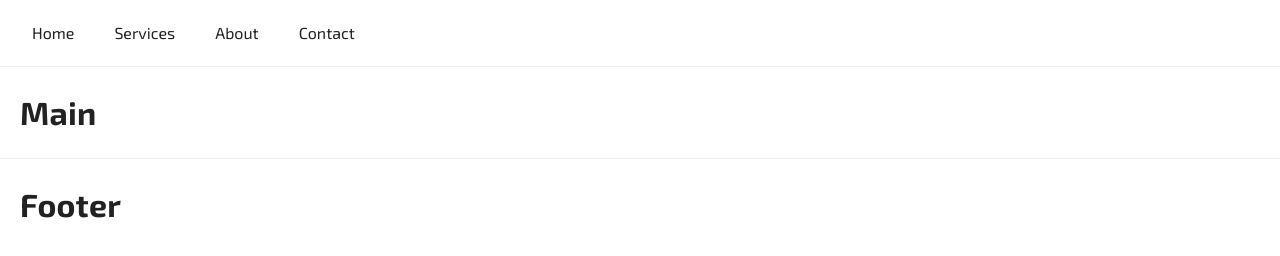
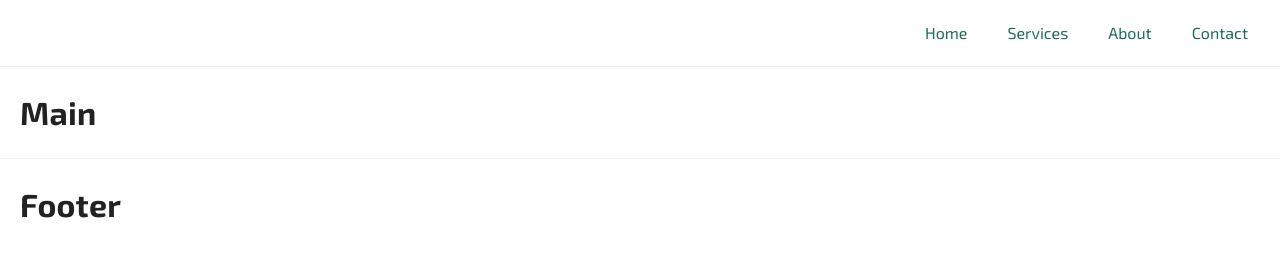
Before and after one commit to vkk-web-dev/fimmpro, a plain HTML site: page index.html in a window 1280 px wide. Drawn offline with Linux system fonts and the light colour scheme.

Commit message:
Style nav: right-aligned, white bg, #1f6d5c, capitalized

```diff
--- a/styles.css
+++ b/styles.css
@@ -45,19 +45,25 @@ h1 {
 }
 
 /* Header navigation */
+.site-nav {
+  background-color: #ffffff;
+}
 .site-nav ul {
   list-style: none;
   margin: 0;
   padding: 0;
   display: flex;
+  justify-content: flex-end;
+  width: 100%;
   gap: 1rem;
 }
 
 .site-nav a {
   text-decoration: none;
-  color: var(--text-color);
+  color: #1f6d5c;
   padding: 0.5rem 0.75rem;
   border-radius: 6px;
+  text-transform: capitalize;
   transition: background-color 0.2s ease, color 0.2s ease;
 }
 
```
